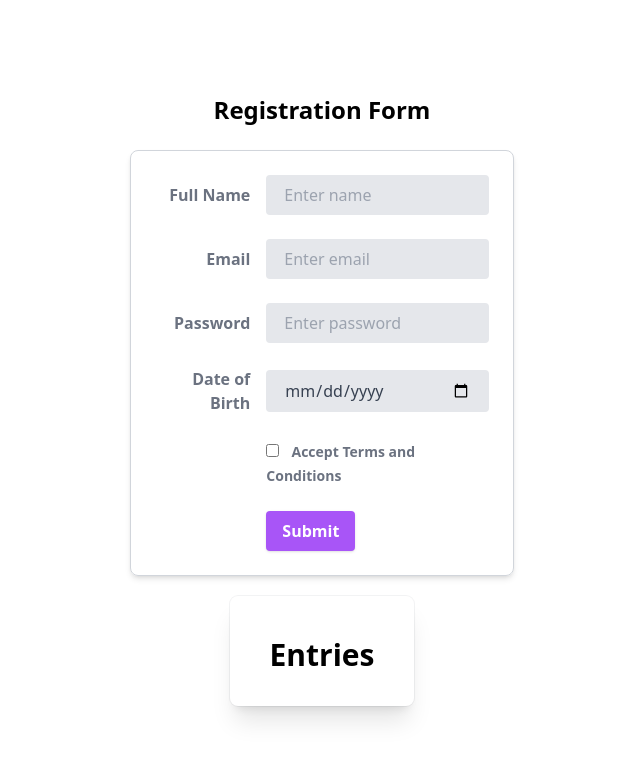
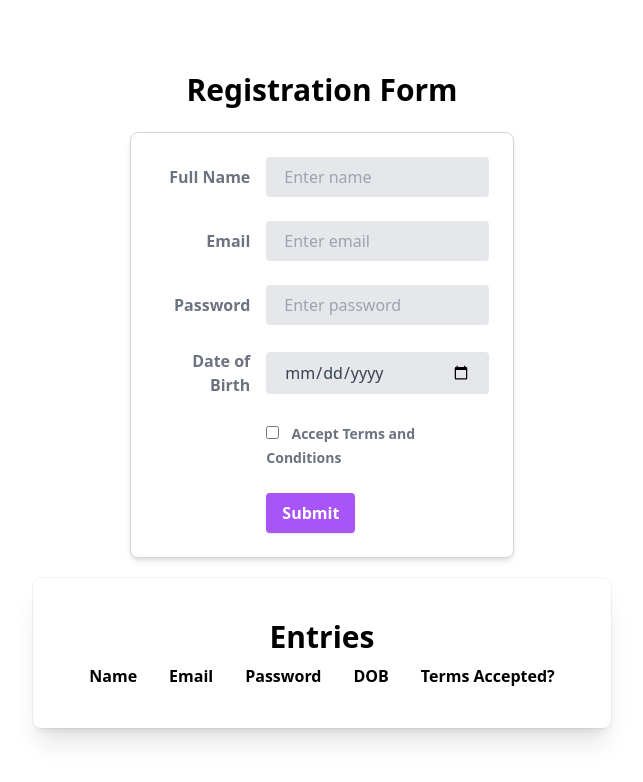
Before and after one commit to preetkulkarni/wd101, a plain HTML site: page index.html in a window 1280 px wide. Shown: the whole page, without its empty margins (318-961 px from the left). Drawn offline with nearby package versions, Linux system fonts and the light colour scheme.

Commit message:
fixed font size for heading

```diff
--- a/index.html
+++ b/index.html
@@ -5,13 +5,13 @@
     <meta http-equiv="X-UA-Compatible" content="IE=edge">
     <meta name="viewport" content="width=device-width, initial-scale=1.0">
     <script src="https://cdn.tailwindcss.com"></script>
-    <script src="script.js" defer></script>
+    <script src="index.js" defer></script>
     <title>WD101 Capstone</title>
 </head>
 <body>
 
 <div class="flex justify-center items-center min-h-screen flex-col">
-    <h2 class="text-2xl font-bold text-center mb-6">Registration Form</h2>
+    <h2 class="text-3xl font-bold text-center mb-6">Registration Form</h2>
 
     <form id="registrationForm" class="form-container w-full max-w-sm p-6 border border-gray-300 rounded-lg shadow-md">
         <div class="md:flex md:items-center mb-6">
```
